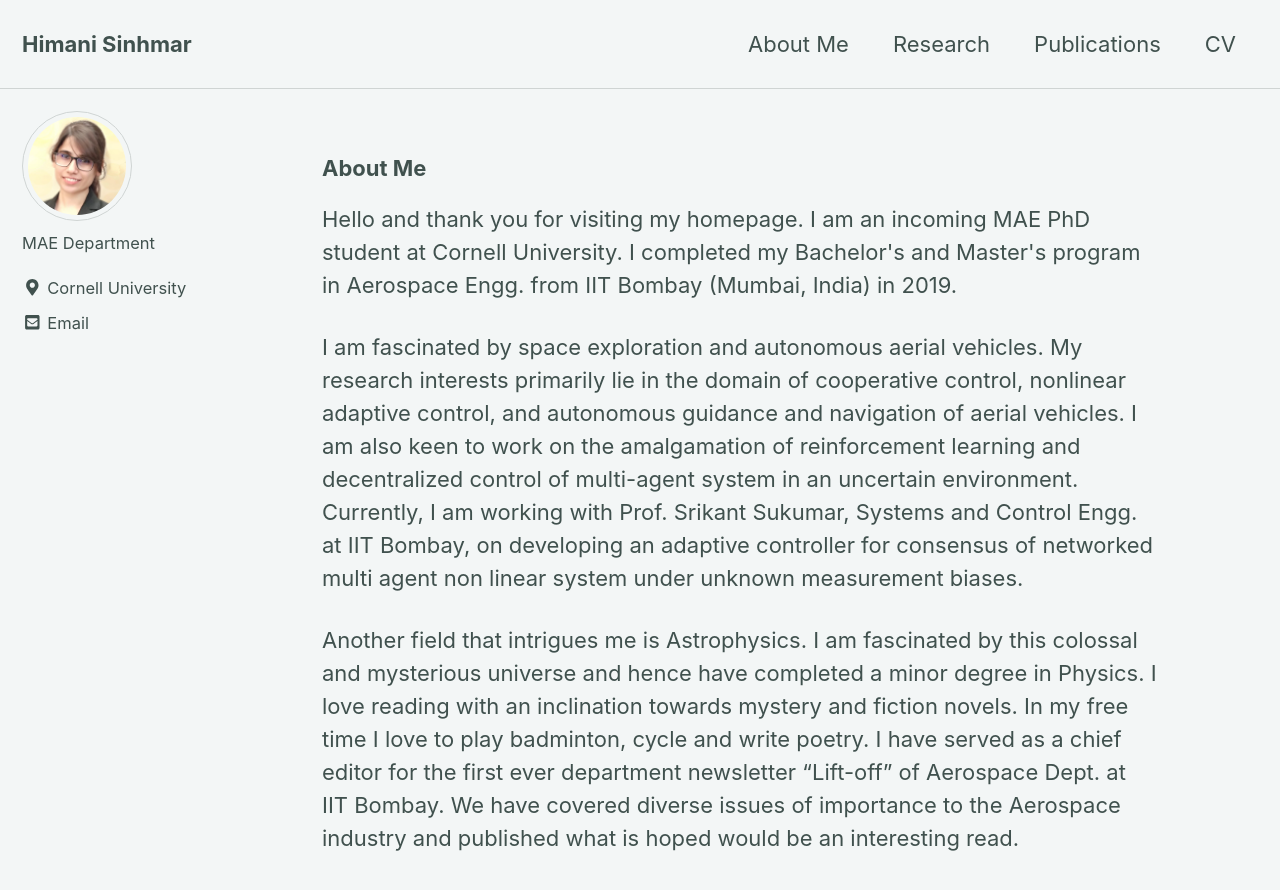
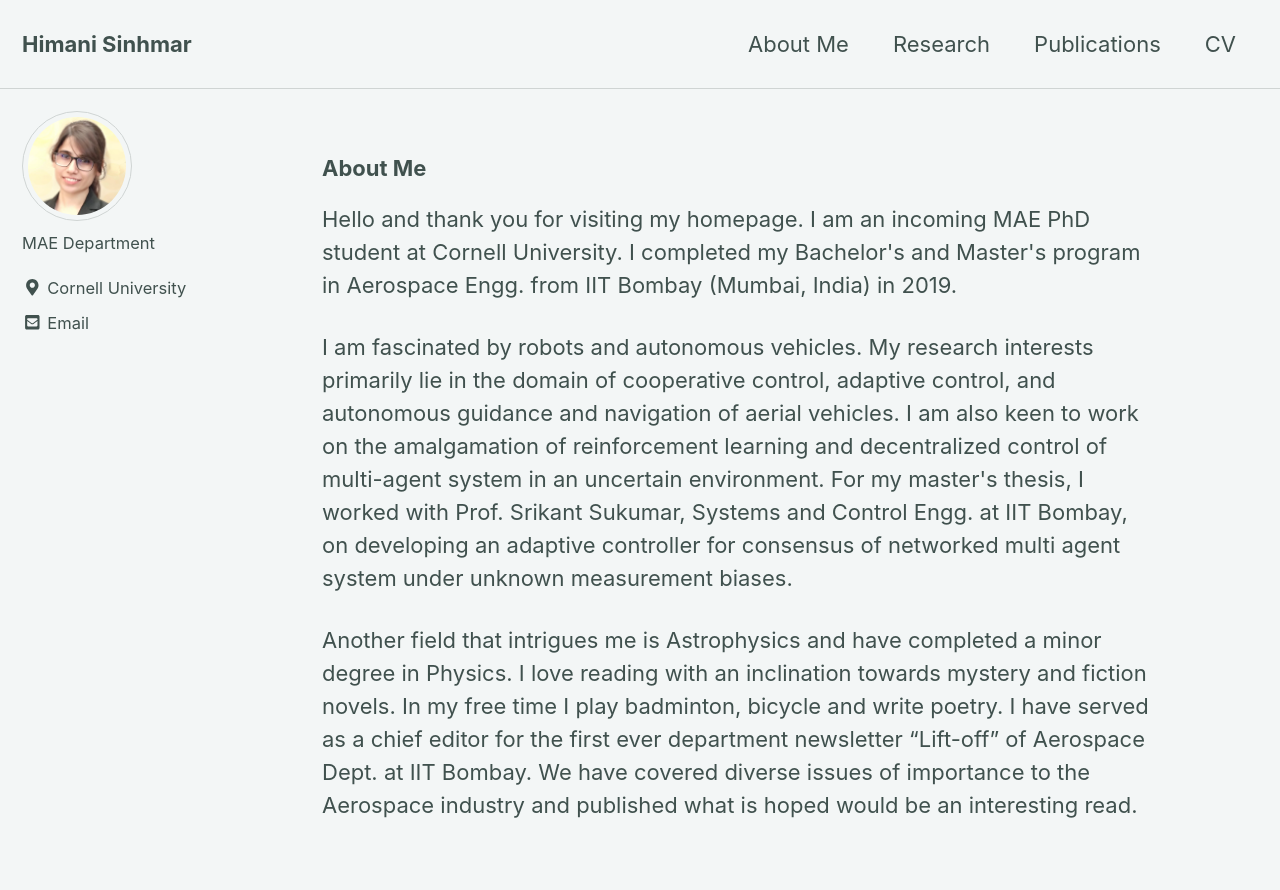
Before and after one commit to himanisinhmar/himanisinhmar.github.io, a Jekyll site: the page built from index.html, in a window 1280 px wide and 900 px high. Shown: the top 890 px of the window. Built offline with Jekyll 4.4.1, drawn with Linux system fonts in a browser that asks for light colours; nearby versions of some CDN libraries; the list of posts is cut into pages by our own code.

Commit message:
Update index.html

```diff
--- a/index.html
+++ b/index.html
@@ -9,8 +9,8 @@ author_profile: true
 <p>Hello and thank you for visiting my homepage. I am an incoming MAE PhD student at Cornell University. I  completed my Bachelor's and Master's program in Aerospace Engg. from IIT Bombay (Mumbai, India) in 2019.
 </p>
 
-<p>I am fascinated by space exploration and autonomous aerial vehicles. My research interests primarily lie in the domain of cooperative control, nonlinear adaptive control, and autonomous guidance and navigation of aerial vehicles. I am also keen to work on the amalgamation of reinforcement learning and decentralized control of multi-agent system in an uncertain environment. Currently, I am working with Prof. Srikant Sukumar, Systems and Control Engg. at IIT Bombay, on developing an adaptive controller for consensus of networked multi agent non linear system under unknown measurement biases.
+<p>I am fascinated by robots and autonomous vehicles. My research interests primarily lie in the domain of cooperative control, adaptive control, and autonomous guidance and navigation of aerial vehicles. I am also keen to work on the amalgamation of reinforcement learning and decentralized control of multi-agent system in an uncertain environment. For my master's thesis, I worked with Prof. Srikant Sukumar, Systems and Control Engg. at IIT Bombay, on developing an adaptive controller for consensus of networked multi agent system under unknown measurement biases.
 </p>
 
-<p>Another field that intrigues me is Astrophysics. I am fascinated by this colossal and mysterious universe and hence have completed a minor degree in Physics. I love reading with an inclination towards mystery and fiction novels. In my free time I love to play badminton, cycle and write poetry. I have served as a chief editor for the first ever department newsletter “Lift-off” of  Aerospace Dept. at IIT Bombay. We have covered diverse issues of importance to the Aerospace industry and published what is hoped would be an interesting read.
+<p>Another field that intrigues me is Astrophysics and have completed a minor degree in Physics. I love reading with an inclination towards mystery and fiction novels. In my free time I play badminton, bicycle and write poetry. I have served as a chief editor for the first ever department newsletter “Lift-off” of  Aerospace Dept. at IIT Bombay. We have covered diverse issues of importance to the Aerospace industry and published what is hoped would be an interesting read.
 </p>
```
